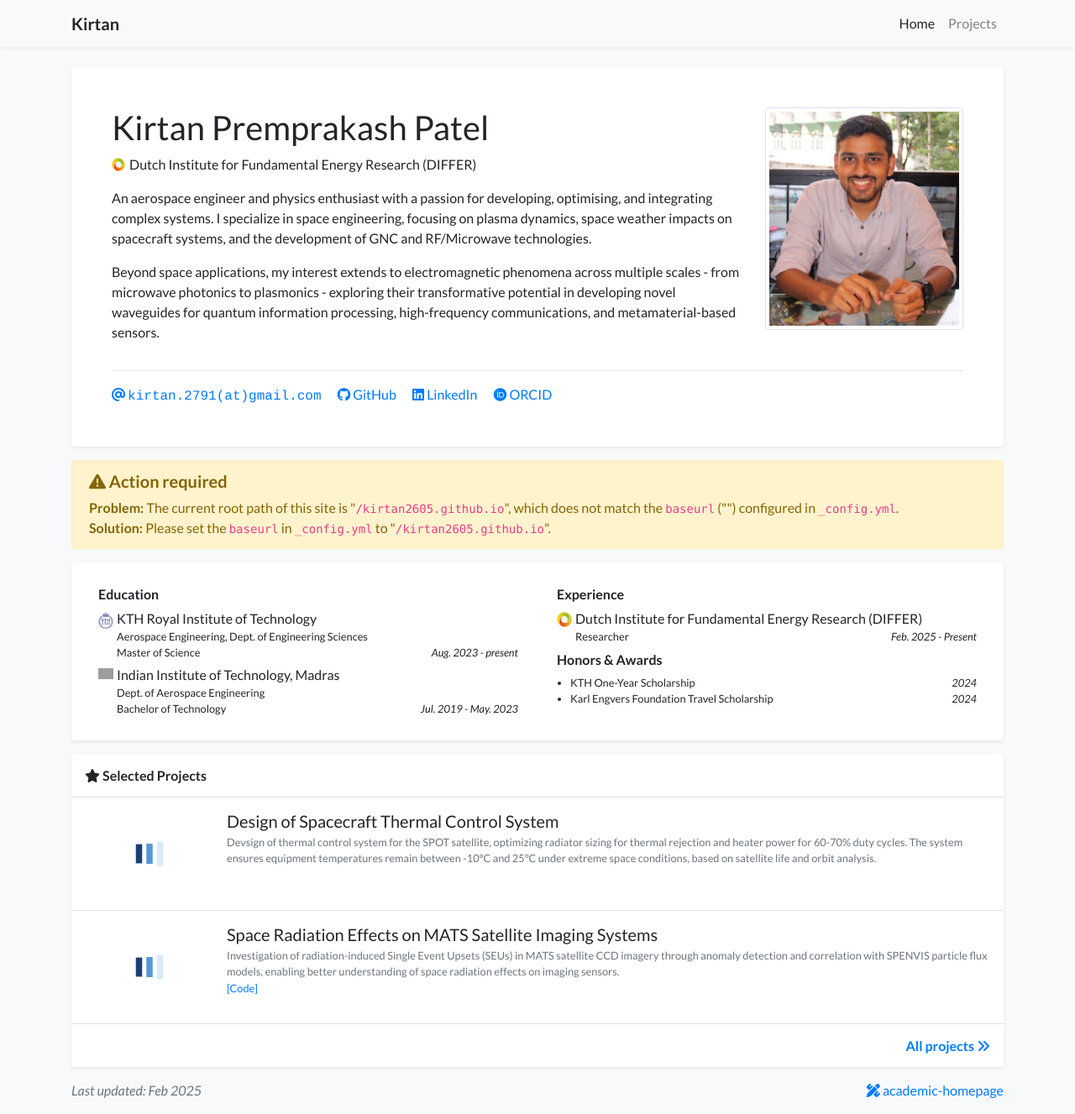
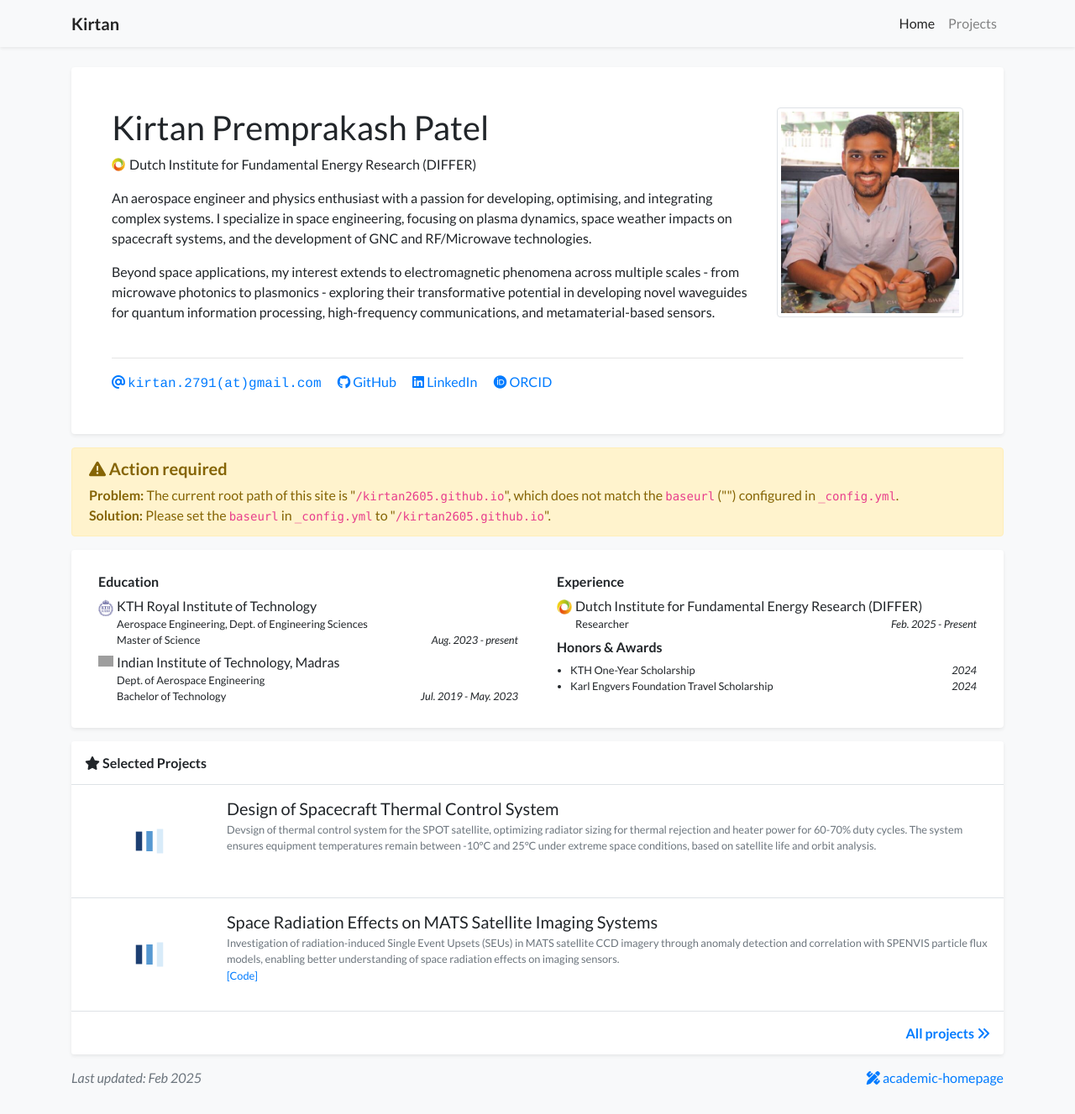
Before and after one commit to kirtan2605/kirtan2605.github.io, a Jekyll site: the page built from index.html, in a window 1280 px wide and 1327 px high. Shown: the whole window at 84% size. Built offline with Jekyll 4.4.1, drawn with Linux system fonts in a browser that asks for light colours; nearby versions of some CDN libraries; a style sheet for code colours, icons or effects is not loaded; grey boxes are pictures that could not be loaded.

Commit message:
Update profile_card.html

```diff
--- a/_includes/widgets/profile_card.html
+++ b/_includes/widgets/profile_card.html
@@ -10,7 +10,7 @@
                             <img
                                 src="{{ site.data.profile.portrait_url | relative_url }}"
                                 class="figure-img img-fluid img-thumbnail"
-                                style="height: 265px;"
+                                style="height: 250px;"
                                 data-toggle="tooltip"
                                 data-placement="top"
                                 title="{{ site.data.profile.portrait_caption }}">
```
